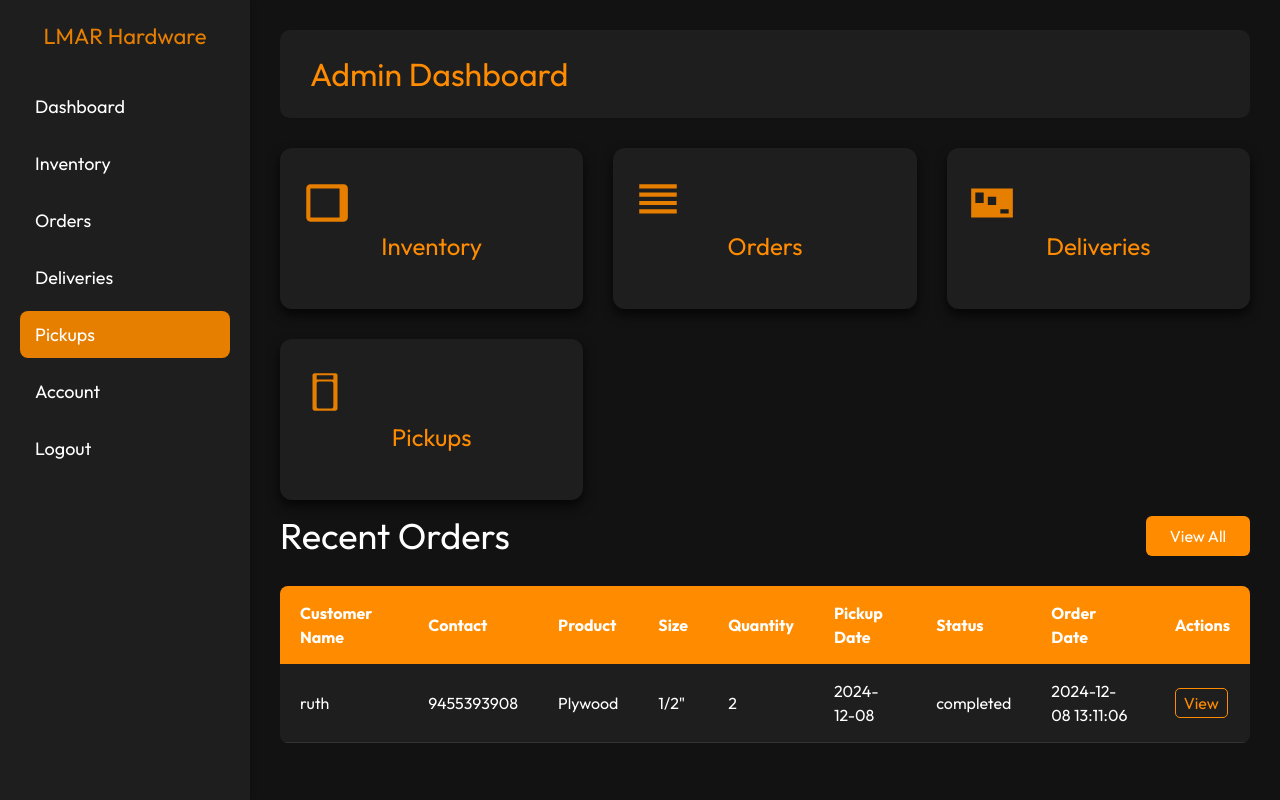
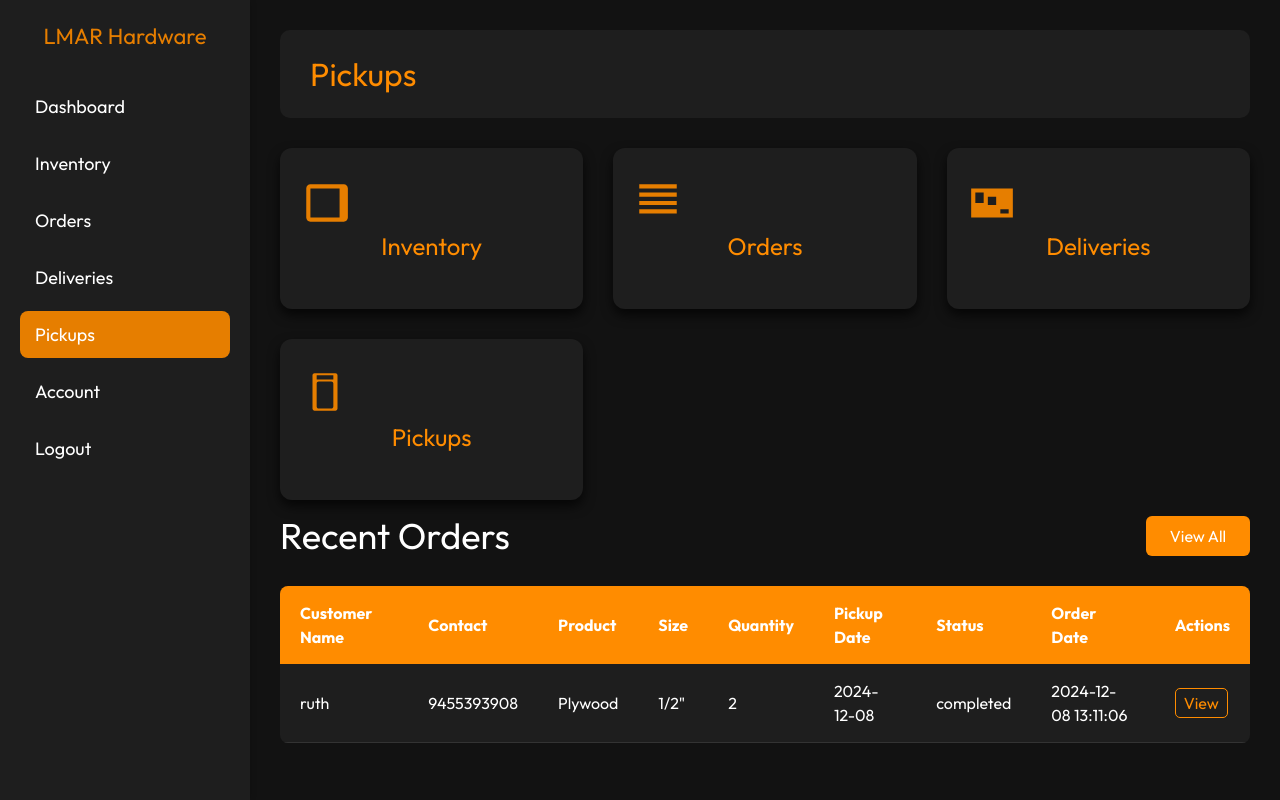
Before and after one commit to Rthuro/lmar-hardware-website, a PHP site: page /backend/dashboard/pickups.php in a window 1280 px wide. Run offline with PHP 8.4, Linux system fonts and the light colour scheme; the visitor is signed in with stand-in values (Sample User, id 1); data comes from the database, SQL or seed files in the repository.

Commit message:
change header name

```diff
--- a/backend/dashboard/orders.php
+++ b/backend/dashboard/orders.php
@@ -77,7 +77,7 @@
         ?>
     <div class="main-content">
         <div class="header">
-            <h1>Admin Dashboard</h1>
+            <h1>Orders </h1>
         </div>
 
         <div class="dashboard-grid">
--- a/backend/dashboard/pickups.php
+++ b/backend/dashboard/pickups.php
@@ -72,7 +72,7 @@
 
     <div class="main-content">
         <div class="header">
-            <h1>Admin Dashboard</h1>
+            <h1>Pickups</h1>
         </div>
 
         <div class="dashboard-grid">
@@ -146,7 +146,7 @@
                         <td><?= $order['pickup_date'] ?></td>
                         <td><?= $order['status'] ?></td>
                         <td><?= $order['order_date'] ?></td>
-                        <td><a href="../order/view_order.php?id=<?= $order['id'];?>">View</a></td>
+                        <td><a href="./view_order.php?id=<?= $order['id'];?>">View</a></td>
                     </tr>
                     <?php } } else { ?>
                     <tr>
```
